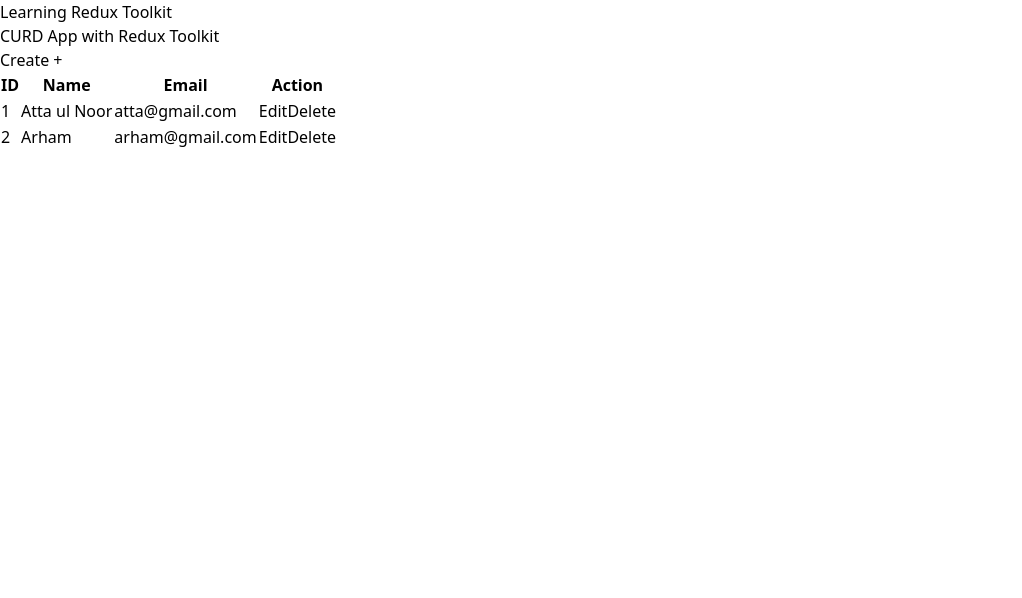
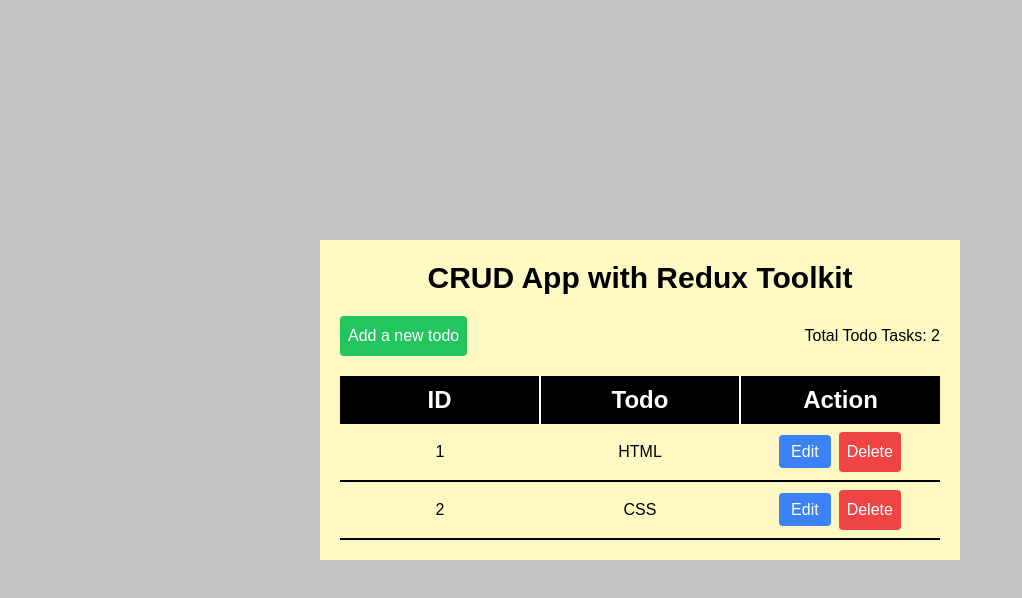
Before and after one commit to DevAttaulNoor/redux_toolkit_todo, a React (Create React App) app: page / in a window 1280 px wide. Shown: the top 598 px of the page, without its empty margins (0-1022 px from the left). Built offline with nearby package versions, Linux system fonts and the light colour scheme.

Commit message:
Modified

```diff
--- a/src/App.js
+++ b/src/App.js
@@ -1,17 +1,16 @@
 import { BrowserRouter as Router, Route, Routes } from 'react-router-dom';
 import Home from "./Components/Home";
-import Create from './Components/Create';
-import Edit from './Components/Edit';
+import Add from './Components/Add';
+import Update from './Components/Update';
 
 function App() {
     return (
         <Router>
             <div className="App">
-                <h1>Learning Redux Toolkit</h1>
                 <Routes>
                     <Route path="/" element={<Home />} />
-                    <Route path="/create" element={<Create />} />
-                    <Route path="/edit/:id" element={<Edit />} />
+                    <Route path="/add" element={<Add />} />
+                    <Route path="/update/:id" element={<Update />} />
                 </Routes>
             </div>
         </Router>
--- /dev/null
+++ b/src/Components/Add.jsx
@@ -0,0 +1,37 @@
+import React, { useState } from 'react'
+import { Link, useNavigate } from 'react-router-dom'
+import { useDispatch, useSelector } from 'react-redux'
+import { addTodo } from '../Redux/TodoReducer'
+
+function Add() {
+    const dispatch = useDispatch()
+    const navigate = useNavigate()
+    const todos = useSelector((state) => state.todos)
+    const [todo, setTodo] = useState('')
+
+    const handleSubmit = (e) => {
+        e.preventDefault();
+        dispatch(addTodo({ id: todos[todos.length - 1].id + 1, todo }))
+        navigate('/')
+    }
+
+    return (
+        <div className='add h-screen flex flex-col items-center justify-center'>
+            <div className='w-1/2 bg-yellow-100 p-5 mx-40'>
+                <h3 className='text-3xl text-center font-semibold mb-5'>Add New Todo</h3>
+                <form onSubmit={handleSubmit}>
+                    <div>
+                        <label htmlFor="todo">Todo:</label>
+                        <input type="text" name="todo" placeholder='Enter todo..' onChange={e => setTodo(e.target.value)} />
+                    </div>
+                    <div>
+                        <Link to={'/'} className='bg-gray-500 text-white rounded py-2 px-4'>Back</Link>
+                        <button className='bg-green-500 text-white rounded py-2 px-4'>Add</button>
+                    </div>
+                </form>
+            </div>
+        </div>
+    )
+}
+
+export default Add
--- a/src/Components/Create.jsx
+++ /dev/null
@@ -1,39 +0,0 @@
-import React, { useState } from 'react'
-import { useNavigate } from 'react-router-dom'
-import { useDispatch, useSelector } from 'react-redux'
-import { addUser } from '../Redux/UserReducer'
-
-function Create() {
-    const dispatch = useDispatch()
-    const navigate = useNavigate()
-    const users = useSelector((state) => state.users)
-    const [name, setName] = useState('')
-    const [email, setEmail] = useState('')
-
-    const handleSubmit = (e) => {
-        e.preventDefault();
-        dispatch(addUser({id: users[users.length - 1].id + 1, name, email}))
-        navigate('/')
-    }
-
-    return (
-        <div className='create'>
-            <div>
-                <h3>Add New User</h3>
-                <form onSubmit={handleSubmit}>
-                    <div>
-                        <label htmlFor="name">Name:</label>
-                        <input type="text" name="name" placeholder='Enter name..' onChange={e => setName(e.target.value)}/>
-                    </div>
-                    <div>
-                    <label htmlFor="email">Email:</label>
-                        <input type="email" name="email" placeholder='Enter email..' onChange={e => setEmail(e.target.value)}/>
-                    </div>
-                    <button>Submit</button>
-                </form>
-            </div>
-        </div>
-    )
-}
-
-export default Create
--- a/src/Components/Edit.jsx
+++ /dev/null
@@ -1,46 +0,0 @@
-import React, { useState } from 'react'
-import { useDispatch, useSelector } from 'react-redux';
-import { useNavigate, useParams } from 'react-router-dom'
-import { editUser } from '../Redux/UserReducer';
-
-function Edit() {
-    const {id} = useParams();
-    const dispatch = useDispatch();
-    const navigate = useNavigate()
-    const users = useSelector((state) => state.users);
-    const existingUser = users.filter(e => e.id == id);
-    const {name, email} = existingUser[0];
-    const [editname, setEditName] = useState(name);
-    const [editemail, setEditEmail] = useState(email);
-
-    const handleEdit = (e) => {
-        e.preventDefault();
-        dispatch(editUser({
-            id: id,
-            name: editname,
-            email: editemail,
-        }))
-        navigate('/');
-    }
-
-    return (
-        <div className='create'>
-            <div>
-                <h3>Edit User</h3>
-                <form onSubmit={handleEdit}>
-                    <div>
-                        <label htmlFor="name">Name:</label>
-                        <input type="text" name="name" placeholder='Enter name..' value={editname} onChange={e => setEditName(e.target.value)} />
-                    </div>
-                    <div>
-                        <label htmlFor="email">Email:</label>
-                        <input type="email" name="email" placeholder='Enter email..' value={editemail} onChange={e => setEditEmail(e.target.value)} />
-                    </div>
-                    <button>Edit</button>
-                </form>
-            </div>
-        </div>
-    )
-}
-
-export default Edit
--- a/src/Components/Home.jsx
+++ b/src/Components/Home.jsx
@@ -1,48 +1,52 @@
 import React from 'react'
 import { Link } from 'react-router-dom';
 import { useDispatch, useSelector } from 'react-redux'
-import { deleteUser } from '../Redux/UserReducer';
+import { deleteTodo } from '../Redux/TodoReducer';
 
 function Home() {
     const dispatch = useDispatch()
-    const users = useSelector((state) => state.users);
+    const todos = useSelector((state) => state.todos);
 
     const handleDelete = (id) => {
-        dispatch(deleteUser({id: id}))
+        dispatch(deleteTodo({ id: id }))
     }
 
-    // console.log(users)
+    // console.log(todos)
 
     return (
-        <div className='home'>
-            <h2>CURD App with Redux Toolkit</h2>
-            <Link to={'/create'}>Create +</Link>
+        <div className='home h-screen flex flex-col items-center justify-center'>
+            <div className='w-1/2 bg-yellow-100 p-5 mx-40'>
+                <h2 className='text-3xl text-center font-semibold mb-5'>CRUD App with Redux Toolkit</h2>
 
-            <table>
+                <div className='flex items-center justify-between mb-5'>
+                    <Link to={'/add'} className='bg-green-500 text-white rounded p-2'>Add a new todo</Link>
+                    <p>Total Todo Tasks: {todos.length}</p>
+                </div>
+
+                <table className='w-full'>
                     <thead>
-                    <tr>
-                        <th>ID</th>
-                        <th>Name</th>
-                        <th>Email</th>
-                        <th>Action</th>
+                        <tr className='text-2xl bg-black text-white'>
+                            <th className='py-2 border-r-2 border-white'>ID</th>
+                            <th className='py-2'>Todo</th>
+                            <th className='py-2 border-l-2 border-white'>Action</th>
                         </tr>
                     </thead>
 
                     <tbody>
-                    {users.map((user, index) => (
-                        <tr key={index}>
-                            <td>{user.id}</td>
-                            <td>{user.name}</td>
-                            <td>{user.email}</td>
-                            <td>
-                                <Link to={`/edit/${user.id}`}>Edit</Link>
-                                <button onClick={() => handleDelete(user.id)}>Delete</button>
+                        {todos.map((todo, index) => (
+                            <tr key={index} className='border-b-2 border-black'>
+                                <td className='text-center w-1/4 py-2'>{todo.id}</td>
+                                <td className='text-center w-1/4 py-2'>{todo.todo}</td>
+                                <td className='text-center w-1/4 py-2'>
+                                    <Link to={`/update/${todo.id}`} className='bg-blue-500 text-white rounded p-2 px-3 mr-2'>Edit</Link>
+                                    <button className='bg-red-500 text-white rounded p-2' onClick={() => handleDelete(todo.id)}>Delete</button>
                                 </td>
                             </tr>
                         ))}
                     </tbody>
                 </table>
             </div>
+        </div>
     )
 }
 
--- /dev/null
+++ b/src/Components/Update.jsx
@@ -0,0 +1,43 @@
+import React, { useState } from 'react'
+import { useDispatch, useSelector } from 'react-redux';
+import { Link, useNavigate, useParams } from 'react-router-dom'
+import { updateTodo } from '../Redux/TodoReducer';
+
+function Update() {
+    const {id} = useParams();
+    const dispatch = useDispatch();
+    const navigate = useNavigate()
+    const todos = useSelector((state) => state.todos);
+    const existingTodo = todos.filter(e => e.id == id);
+    const {todo} = existingTodo[0];
+    const [editTodo, setEditTodo] = useState(todo);
+
+    const handleEdit = (e) => {
+        e.preventDefault();
+        dispatch(updateTodo({
+            id: id,
+            todo: editTodo,
+        }))
+        navigate('/');
+    }
+
+    return (
+        <div className='update h-screen flex flex-col items-center justify-center'>
+            <div className='w-1/2 bg-yellow-100 p-5 mx-40'>
+                <h3 className='text-3xl text-center font-semibold mb-5'>Edit Todo</h3>
+                <form onSubmit={handleEdit}>
+                    <div>
+                        <label htmlFor="todo">Todo:</label>
+                        <input type="text" name="todo" placeholder='Enter todo..' value={editTodo} onChange={e => setEditTodo(e.target.value)} />
+                    </div>
+                    <div>
+                        <Link to={'/'} className='bg-gray-500 text-white rounded py-2 px-4'>Back</Link>
+                        <button className='bg-blue-500 text-white rounded py-2 px-4'>Update</button>
+                    </div>
+                </form>
+            </div>
+        </div>
+    )
+}
+
+export default Update
--- /dev/null
+++ b/src/Redux/TodoReducer.js
@@ -0,0 +1,41 @@
+import { createSlice } from "@reduxjs/toolkit";
+
+const initialState = [
+    {
+        id: 1,
+        todo: 'HTML',
+    },
+    {
+        id: 2,
+        todo: 'CSS',
+    }
+]
+
+export const todoSlice = createSlice({
+    name: 'todos',
+    initialState,
+    reducers: {
+        addTodo: (state, action) => {
+            state.push(action.payload)
+        },
+
+        updateTodo: (state, action) => {
+            const {id, todo} = action.payload;
+            const update = state.find(todo => todo.id == id);
+            if(update){
+                update.todo = todo;
+            }
+        },
+
+        deleteTodo: (state, action) => {
+            const {id} = action.payload;
+            const remove = state.find(todo => todo.id == id);
+            if(remove){
+                return state.filter (e => e.id !== id)
+            }
+        }
+    }
+})
+
+export const {addTodo, updateTodo, deleteTodo} = todoSlice.actions;
+export default todoSlice.reducer;
--- a/src/Redux/UserReducer.js
+++ /dev/null
@@ -1,44 +0,0 @@
-import { createSlice } from "@reduxjs/toolkit";
-
-const initialState = [
-    {
-        id: 1,
-        name: 'Atta ul Noor',
-        email: 'atta@gmail.com'
-    },
-    {
-        id: 2,
-        name: 'Arham',
-        email: 'arham@gmail.com'
-    }
-]
-
-export const userSlice = createSlice({
-    name: 'users',
-    initialState,
-    reducers: {
-        addUser: (state, action) => {
-            state.push(action.payload)
-        },
-
-        editUser: (state, action) => {
-            const {id, name, email} = action.payload;
-            const editUsers = state.find(user => user.id == id);
-            if(editUsers){
-                editUsers.name = name;
-                editUsers.email = email;
-            }
-        },
-
-        deleteUser: (state, action) => {
-            const {id} = action.payload;
-            const deleteUsers = state.find(user => user.id == id);
-            if(deleteUsers){
-                return state.filter (e => e.id !== id)
-            }
-        }
-    }
-})
-
-export const {addUser, editUser, deleteUser} = userSlice.actions;
-export default userSlice.reducer;
--- a/src/Redux/store.js
+++ b/src/Redux/store.js
@@ -1,8 +1,8 @@
 import {configureStore} from '@reduxjs/toolkit'
-import UserReducer from './UserReducer'
+import TodoReducer from './TodoReducer'
 
 export const store = configureStore({
     reducer: {
-        users: UserReducer
+        todos: TodoReducer
     }
 })
--- a/src/index.css
+++ b/src/index.css
@@ -1,3 +1,19 @@
 @tailwind base;
 @tailwind components;
 @tailwind utilities;
+
+@import url("https://fonts.googleapis.com/css2?family=Poppins:wght@100;300;400;600&display=swap");
+
+* {
+    margin: 0;
+    padding: 0;
+    box-sizing: border-box;
+    font-family: "Poppins", sans-serif;
+}
+
+html{
+    width: 100%;
+    height: 100vh;
+    scroll-behavior: smooth;
+    background: #c4c4c4;
+}
--- a/tailwind.config.js
+++ b/tailwind.config.js
@@ -1,6 +1,6 @@
 /** @type {import('tailwindcss').Config} */
 module.exports = {
-    content: ["./src/**/*.{html,js}"],
+    content: ["./src/**/*.{html,js,jsx}"],
     theme: {
         extend: {},
     },
```
Lines whose indentation alone changed are shown as unchanged.
